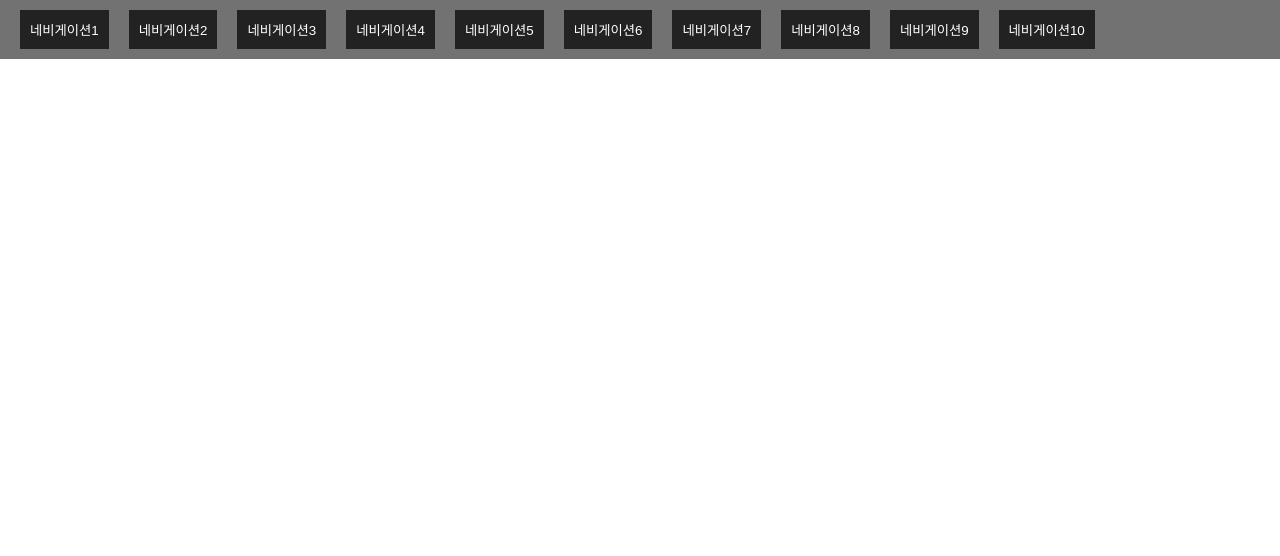
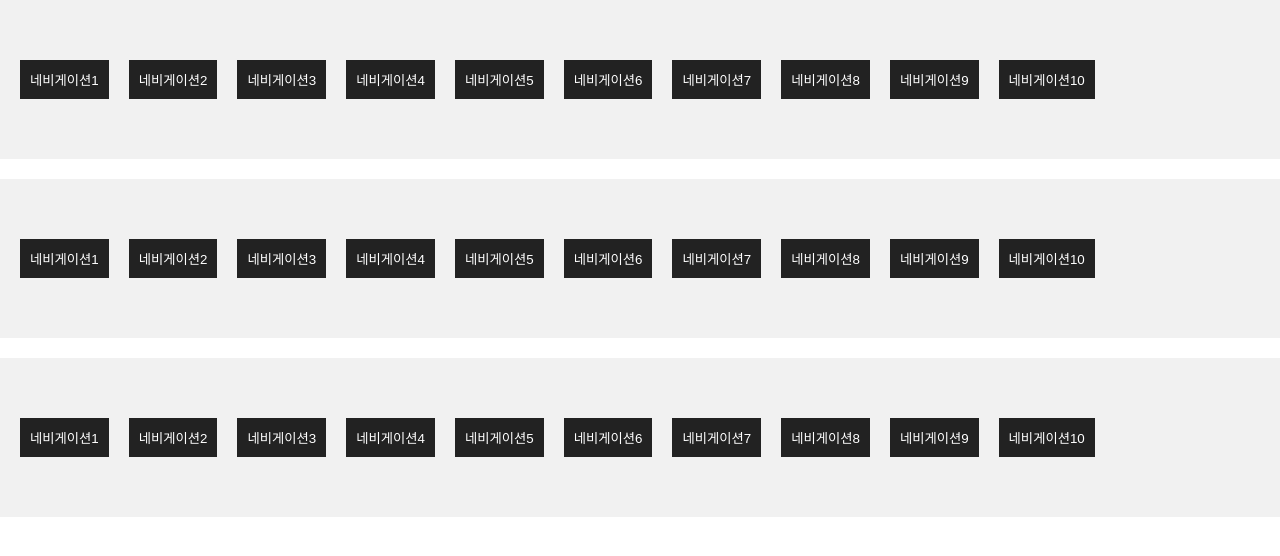
Before and after one commit to yonghoong89/GUIDE, a plain HTML site: page content/conent02/scrollLeft.html in a window 1280 px wide. Drawn offline with Linux system fonts and the light colour scheme.

Commit message:
타입 추가 및 가이드 업데이트

```diff
--- a/content/conent02/scrollLeft.html
+++ b/content/conent02/scrollLeft.html
@@ -5,7 +5,9 @@
 <meta name="viewport" content="width=device-width, initial-scale=1, maximum-scale=1">
 <link rel="stylesheet" href="../../css/common.css">
 <style>
-    .wrapper{background-color:#727272;}
+    .wrapper{}
+    .section__navigation{padding:50px 0;background-color:#f1f1f1}
+    .section__navigation+.section__navigation{margin-top:20px}
     .box__navigation{overflow-x:auto;white-space:nowrap;font-size:0;padding:10px}
     .box__navigation .button__category{display:inline-block;margin:0 10px;padding:10px;background-color:#222;color:#fff}
     .box__navigation .button__category.button__category--active{background-color:#0066cc}
@@ -15,6 +17,36 @@
 
 <div id="wrapper" class="wrapper">
 	<div class="section__navigation">
+		<div class="box__navigation">
+			<button type="button" class="button__category">네비게이션1</button>
+			<button type="button" class="button__category">네비게이션2</button>
+			<button type="button" class="button__category">네비게이션3</button>
+			<button type="button" class="button__category">네비게이션4</button>
+			<button type="button" class="button__category">네비게이션5</button>
+			<button type="button" class="button__category">네비게이션6</button>
+			<button type="button" class="button__category">네비게이션7</button>
+			<button type="button" class="button__category">네비게이션8</button>
+			<button type="button" class="button__category">네비게이션9</button>
+			<button type="button" class="button__category">네비게이션10</button>
+		</div>
+    </div>
+
+    <div class="section__navigation">
+		<div class="box__navigation">
+			<button type="button" class="button__category">네비게이션1</button>
+			<button type="button" class="button__category">네비게이션2</button>
+			<button type="button" class="button__category">네비게이션3</button>
+			<button type="button" class="button__category">네비게이션4</button>
+			<button type="button" class="button__category">네비게이션5</button>
+			<button type="button" class="button__category">네비게이션6</button>
+			<button type="button" class="button__category">네비게이션7</button>
+			<button type="button" class="button__category">네비게이션8</button>
+			<button type="button" class="button__category">네비게이션9</button>
+			<button type="button" class="button__category">네비게이션10</button>
+		</div>
+    </div>
+
+    <div class="section__navigation">
 		<div class="box__navigation">
 			<button type="button" class="button__category">네비게이션1</button>
 			<button type="button" class="button__category">네비게이션2</button>
```
